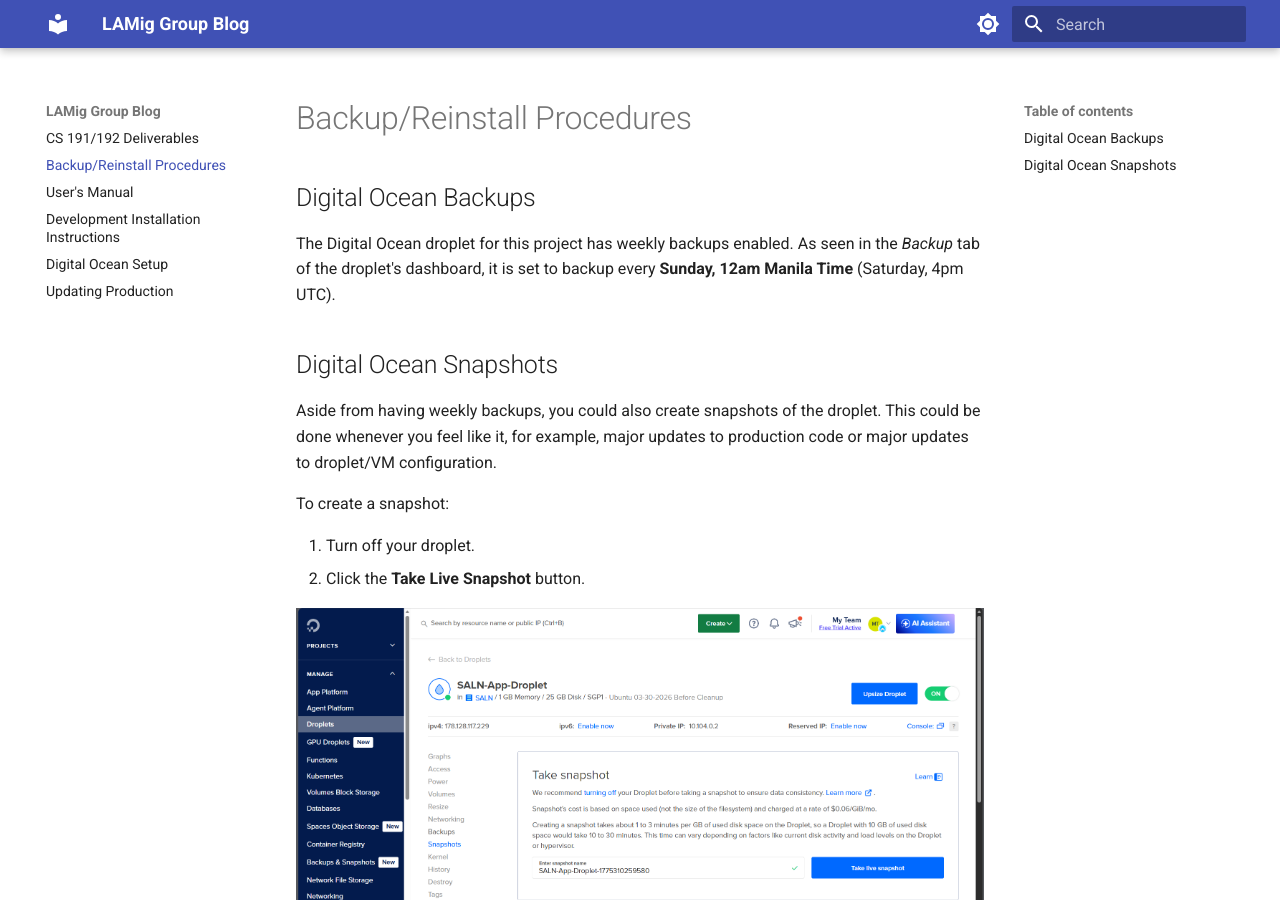
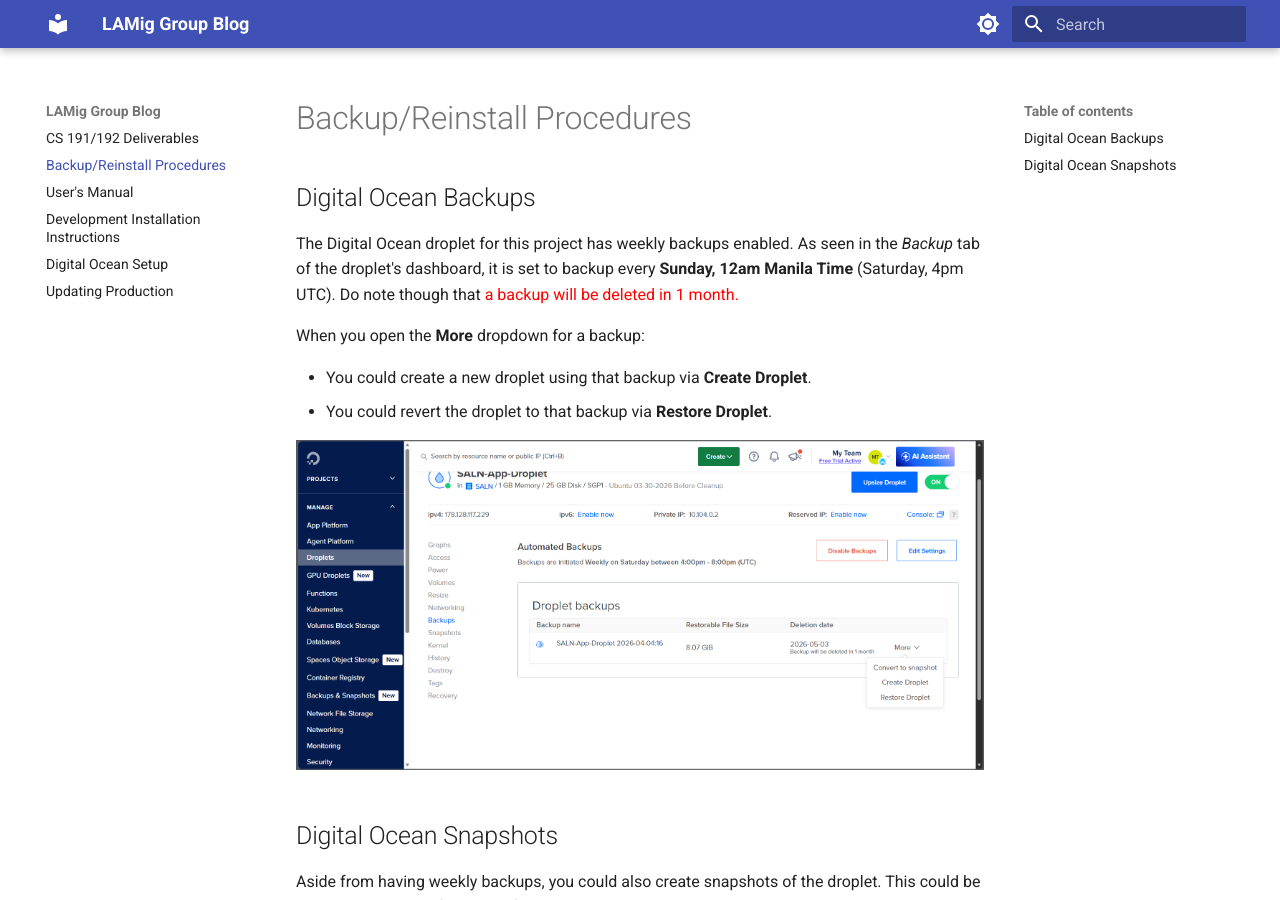
Before and after one commit to SHIROKAMIQQ/cs191-LAMig-GroupBlog, an MkDocs documentation site: the page built from docs/Backup.md, in a window 1280 px wide and 900 px high. Built offline with MkDocs 1.6.1 and Material for MkDocs 9.7.7, drawn with Linux system fonts in a browser that asks for light colours.

Commit message:
feat(Backup Procedures): add droplet backup figures

```diff
--- a/docs/Backup.md
+++ b/docs/Backup.md
@@ -2,8 +2,14 @@
 
 ## Digital Ocean Backups
 
-The Digital Ocean droplet for this project has weekly backups enabled. As seen in the *Backup* tab of the droplet's dashboard, it is set to backup every **Sunday, 12am Manila Time** (Saturday, 4pm UTC).
+The Digital Ocean droplet for this project has weekly backups enabled. As seen in the *Backup* tab of the droplet's dashboard, it is set to backup every **Sunday, 12am Manila Time** (Saturday, 4pm UTC). Do note though that <span style="color: red;">a backup will be deleted in 1 month.</span>
 
+When you open the **More** dropdown for a backup:
+
+- You could create a new droplet using that backup via **Create Droplet**.
+- You could revert the droplet to that backup via **Restore Droplet**.
+
+![alt text](images/Backup/Backups.png)
 
 ## Digital Ocean Snapshots
 
```
Also changed, not shown: docs/images/Backup/Backups.png (added).
